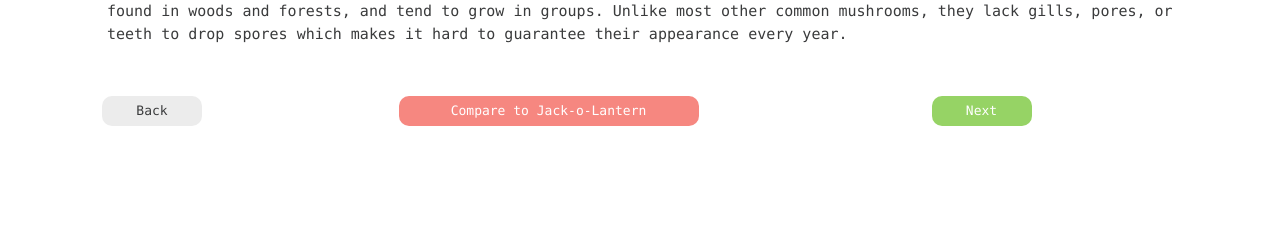
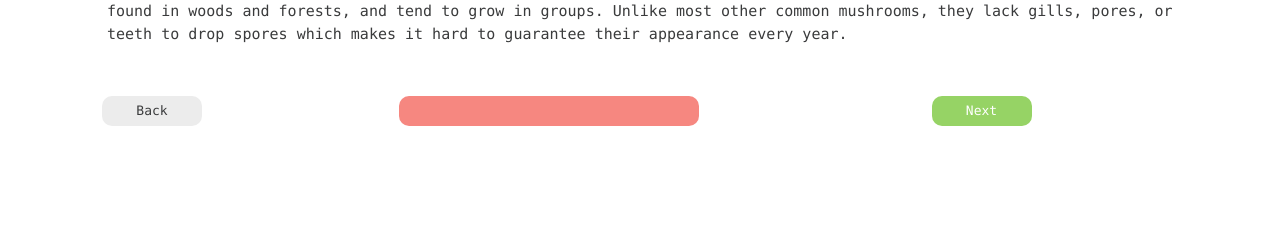
Before and after one commit to meiKuo/UI-Group-Project-, a Flask app: page /lesson/1 in a window 1280 px wide. Shown: the part 778-1008 px from the top of the page. Run offline with Flask 2, Linux system fonts and the light colour scheme; some libraries are stand-ins or nearby versions; some web fonts are replaced.

Commit message:
Update lesson2_present.html

```diff
--- a/templates/lesson2_present.html
+++ b/templates/lesson2_present.html
@@ -73,6 +73,8 @@
     </style>
     <script>
         let lesson_params = {{ data | tojson}}
+
+
     </script>
 </head>
 
@@ -177,7 +179,7 @@
         <div class="row">
             <div class="col-md-3"><a><button class="back" id="back" onClick="window.location.href = '/lessonplans'">Back</button></a></div>
 
-            <div class="col-md-6"><a><button class="compButton" id="compButton">Compare to Jack-o-Lantern</button></a></div>
+            <div class="col-md-6"><a><button class="compButton" id="compButton"></button></a></div>
 
             <div class="col-md-3"><a ><button class="nextButton" id="nextButton" onClick="next()">Next</button></a></div>
 
@@ -208,6 +210,7 @@
 
 
     }
+
 </script>
 
 </html>
```
